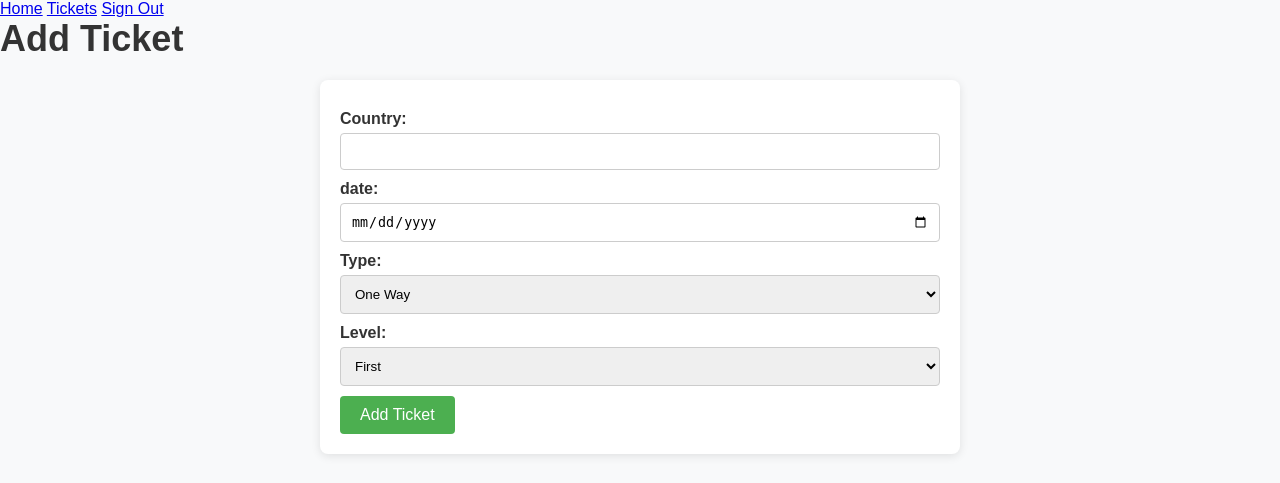
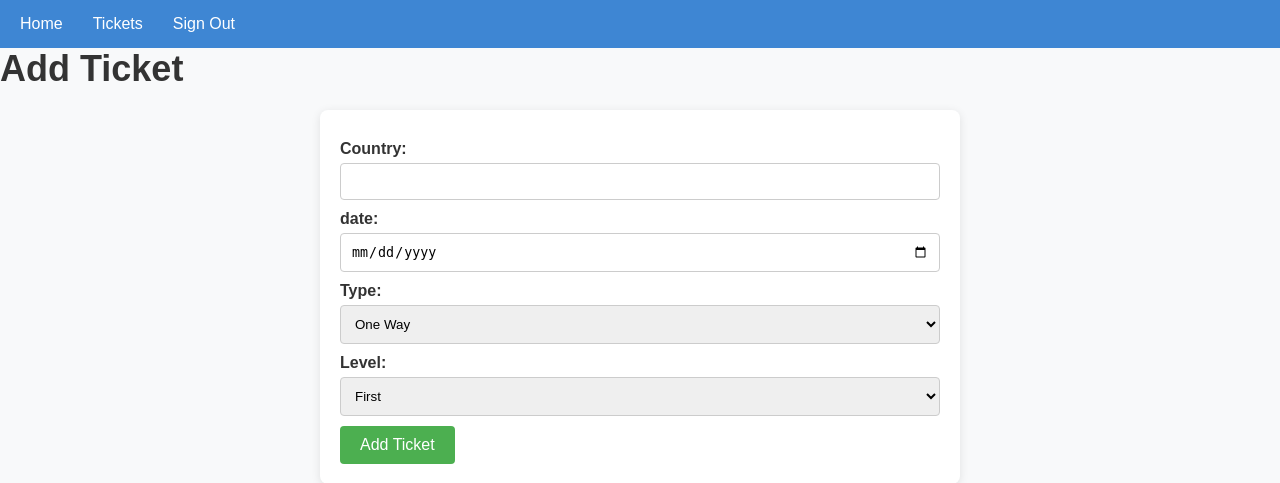
Before and after one commit to MuntRah/flight-tickets-app, a Node server app: page /users/2/tickets/new in a window 1280 px wide. Shown: the top 483 px of the page. Run offline with Node 20, Linux system fonts and the light colour scheme; the visitor is signed in with stand-in values (Sample User, id 1); some libraries are stand-ins or nearby versions.

Commit message:
i add css

```diff
--- a/public/stylesheet/main.css
+++ b/public/stylesheet/main.css
@@ -5,10 +5,11 @@ body {
   margin: 0;
   padding: 0;
   background-color: #f0f0f0;
+  background: url(/images/flight2.png);
 }
 
 nav {
-  background-color: #007bff;
+  background-color: #3e86d3;
   color: white;
   padding: 5px;
   display: flex;
@@ -23,7 +24,6 @@ nav a {
   border-radius: 5px;
 }
 
-
 .welcome-message {
   text-align: center;
   margin-top: 50px;
--- a/public/stylesheet/new.css
+++ b/public/stylesheet/new.css
@@ -50,7 +50,7 @@ select {
 
 /* Button Styles */
 .submit {
-  background-color: #4CAF50; /* Primary button color */
+  background-color: #4caf50; /* Primary button color */
   color: #fff; /* White text on buttons */
   padding: 10px 20px; /* Padding inside button */
   border: none; /* Remove border */
@@ -59,6 +59,20 @@ select {
   margin-top: 10px; /* Space above button */
   font-size: 16px; /* Increase font size for readability */
   transition: background-color 0.3s; /* Smooth transition for background */
+}
+
+nav {
+  background-color: #3e86d3;
+  color: white;
+  padding: 5px;
+  display: flex;
+}
+
+nav a {
+  color: white;
+  text-decoration: none;
+  padding: 10px 15px;
+  border-radius: 5px;
 }
 
 .submit:hover {
--- a/views/tickets/edit.ejs
+++ b/views/tickets/edit.ejs
@@ -14,8 +14,6 @@
     let date = new Date();
     let DBdate = new Date(ticket.date).toISOString().split('T')[0];
     let selectedDate = date.toISOString().split('T')[0];
-
-
 
 %>
 
```
Also changed, not shown: public/stylesheet/edit.css (+13 -0 lines), public/stylesheet/index.css (+15 -0 lines), public/stylesheet/signin.css (+4 -4 lines), public/stylesheet/signup.css (+4 -4 lines), public/images/Screenshot 2024-07-25 163132.png (renamed from images/Screenshot 2024-07-25 163132.png), public/images/Screenshot 2024-07-25 190408.png (renamed from images/Screenshot 2024-07-25 190408.png), public/images/Screenshot 2024-07-25 190731.png (renamed from images/Screenshot 2024-07-25 190731.png), public/images/Screenshot 2024-07-25 190801.png (renamed from images/Screenshot 2024-07-25 190801.png), public/images/Screenshot 2024-07-25 191349.png (renamed from images/Screenshot 2024-07-25 191349.png), public/images/Screenshot 2024-07-25 192446.png (renamed from images/Screenshot 2024-07-25 192446.png), public/images/flght.png (renamed from images/flght.png), public/images/flight2.png (renamed from images/flight2.png), public/images/image.png (renamed from images/image.png).
